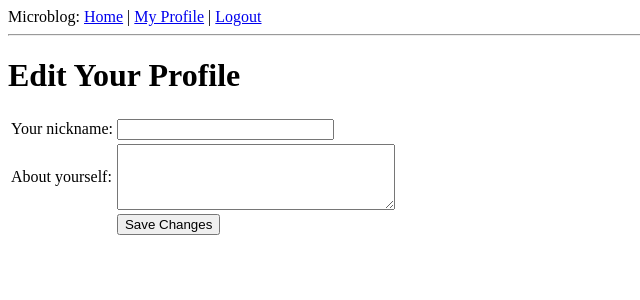
After one commit to sanctusgee/pennydreadful, a Flask app: page /edit in a window 1280 px wide. The commit adds this page. Shown: the top 300 px of the page, without its empty margins (0-640 px from the left). Run offline with Flask 2, Linux system fonts and the light colour scheme; a user stored in the database is signed in; data comes from the database, SQL or seed files in the repository.

Commit message:
added stylesheets

```diff
--- a/app/forms.py
+++ b/app/forms.py
@@ -1,8 +1,12 @@
 from flask.ext.wtf import Form
-from wtforms import StringField, BooleanField
-from wtforms.validators import DataRequired
+from wtforms import StringField, BooleanField, TextAreaField
+from wtforms.validators import DataRequired, Length
 
 
 class LoginForm(Form):
     openid = StringField('openid', validators=[DataRequired()])
     remember_me = BooleanField('remember_me', default=False)
+
+class EditForm(Form):
+    nickname = StringField('nickname', validators=[DataRequired()])
+    about_me = TextAreaField('about_me', validators=[Length(min=0, max=140)])
--- a/app/models.py
+++ b/app/models.py
@@ -6,6 +6,8 @@ class User(db.Model):
     nickname = db.Column(db.String(64), index=True, unique=True)
     email = db.Column(db.String(120), index=True, unique=True)
     posts = db.relationship('Post', backref='author', lazy='dynamic')
+    about_me = db.Column(db.String(140))
+    last_seen = db.Column(db.DateTime)
 
     def is_authenticated(self):
         return True
--- /dev/null
+++ b/app/static/styles.css
@@ -0,0 +1,11 @@
+.lastview{
+    color: darkblue;
+    font-size: 11px;
+}
+.paragraph1 {
+    font-size: 90px;
+}
+
+.paragraph2 {
+    font-size: 7px;
+}
--- a/app/templates/base.html
+++ b/app/templates/base.html
@@ -1,3 +1,6 @@
+{### use the css file (style.css) located at app/static/styles.css #}
+<link rel="stylesheet" href="{{ url_for('static', filename='styles.css') }}" type="text/css" />
+
 <html>
 <head>
     {% if title %}
--- /dev/null
+++ b/app/templates/edit.html
@@ -0,0 +1,23 @@
+<!-- extend base layout -->
+{% extends "base.html" %}
+
+{% block content %}
+  <h1>Edit Your Profile</h1>
+  <form action="" method="post" name="edit">
+      {{form.hidden_tag()}}
+      <table>
+          <tr>
+              <td>Your nickname:</td>
+              <td>{{ form.nickname(size=24) }}</td>
+          </tr>
+          <tr>
+              <td>About yourself:</td>
+              <td>{{ form.about_me(cols=32, rows=4) }}</td>
+          </tr>
+          <tr>
+              <td></td>
+              <td><input type="submit" value="Save Changes"></td>
+          </tr>
+      </table>
+  </form>
+{% endblock %}
--- a/app/views.py
+++ b/app/views.py
@@ -1,8 +1,9 @@
 from flask import render_template, flash, redirect, session, url_for, request, g
 from flask.ext.login import login_user, logout_user, current_user, login_required
 from app import app, db, lm, oid
-from .forms import LoginForm
+from .forms import LoginForm, EditForm
 from .models import User
+from datetime import datetime
 
 
 @lm.user_loader
@@ -13,6 +14,10 @@ def load_user(id):
 @app.before_request
 def before_request():
     g.user = current_user
+    if g.user.is_authenticated():
+        g.user.last_seen = datetime.utcnow()
+        db.session.add(g.user)
+        db.session.commit()
 
 
 @app.route('/')
@@ -91,3 +96,21 @@ def after_login(resp):
 def logout():
     logout_user()
     return redirect(url_for('index'))
+
+from forms import LoginForm, EditForm
+
+@app.route('/edit', methods=['GET', 'POST'])
+@login_required
+def edit():
+    form = EditForm()
+    if form.validate_on_submit():
+        g.user.nickname = form.nickname.data
+        g.user.about_me = form.about_me.data
+        db.session.add(g.user)
+        db.session.commit()
+        flash('Your changes have been saved.')
+        return redirect(url_for('edit'))
+    else:
+        form.nickname.data = g.user.nickname
+        form.about_me.data = g.user.about_me
+    return render_template('edit.html', form=form)
```
Also changed, not shown: app/templates/user.html (+11 -1 lines).
